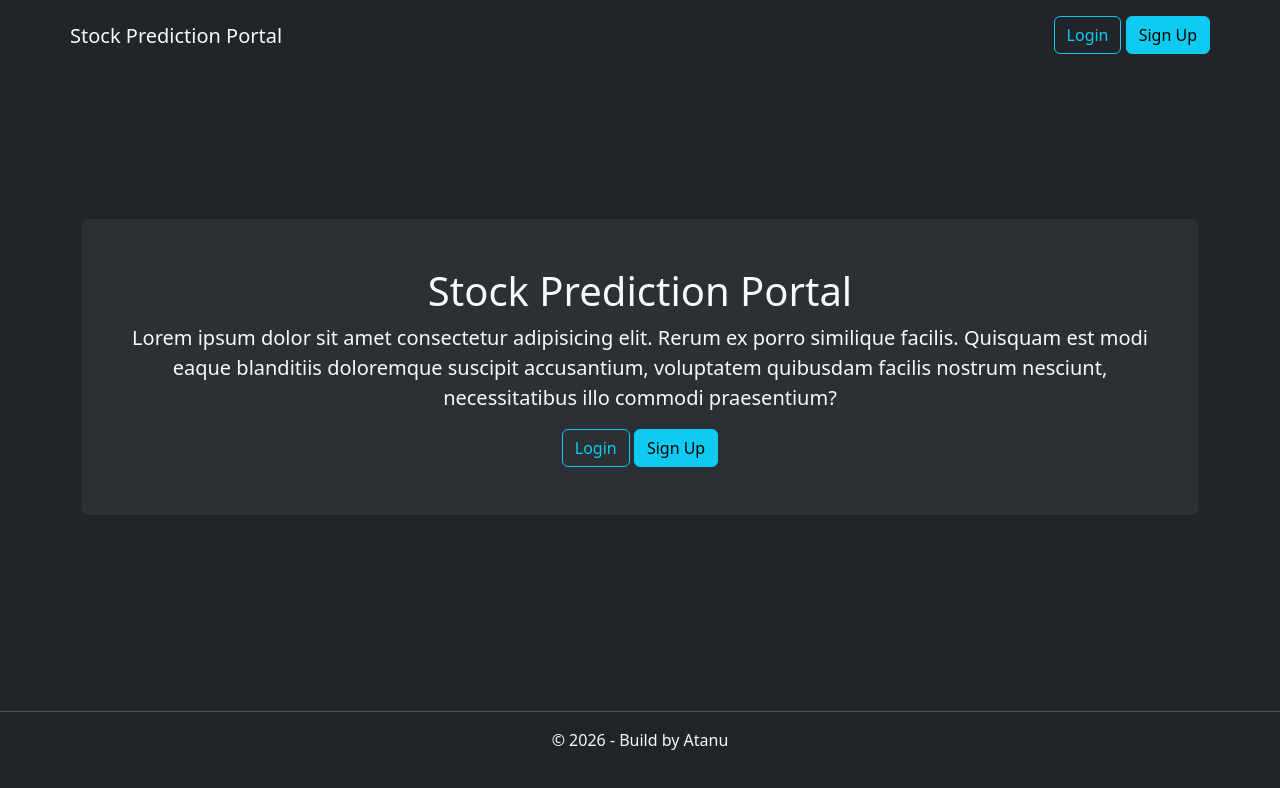
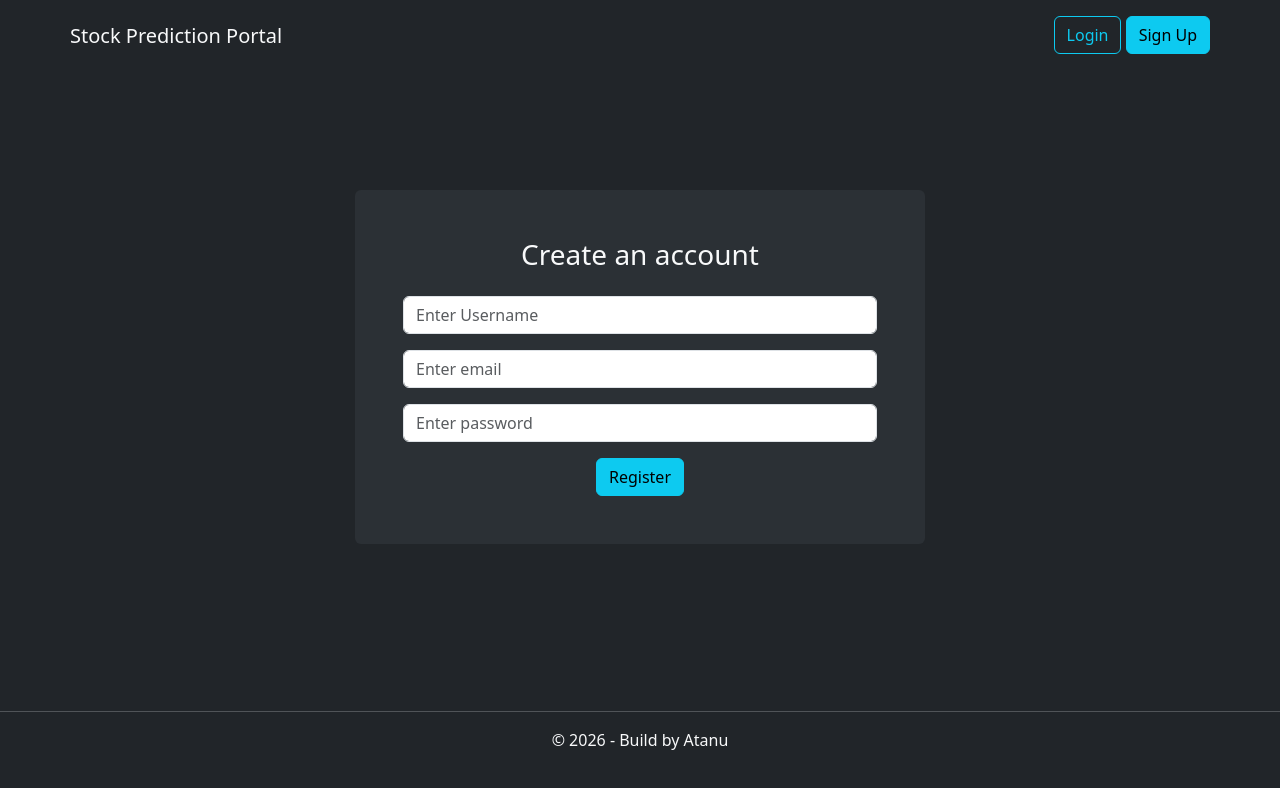
Before and after one commit to atanu-git-debug/stock-prediction-portal, a React (Vite) app in the folder frontend-REACT/: page /register in a window 1280 px wide. Shown: the top 788 px of the page. Built offline with nearby package versions, Linux system fonts and the light colour scheme.

Commit message:
registration page

```diff
--- a/frontend-REACT/src/App.jsx
+++ b/frontend-REACT/src/App.jsx
@@ -1,19 +1,26 @@
-import { useState } from 'react'
 import './assets/css/style.css'
+import Main from './components/Main'
+import {Routes,Route,BrowserRouter} from "react-router-dom"
+import Register from './components/Register'
 import Hader from './components/Hader'
-import Main from './components/Main'
-
 import Footerbar from './components/Footerbar'
+import Login from './components/Login'
 
 
 function App() {
 
-
   return (
     <>
-      <Hader/>
-      <Main/>
-      <Footerbar/>
+
+      <BrowserRouter>
+        <Hader/>
+        <Routes>
+          <Route path='/' element={<Main/>} />
+          <Route path='register/' element={<Register/>} />
+          <Route path='login/' element={<Login/>} />
+        </Routes>
+        <Footerbar/>
+      </BrowserRouter>
     </>
   )
 }
--- a/frontend-REACT/src/components/Button.jsx
+++ b/frontend-REACT/src/components/Button.jsx
@@ -1,10 +1,12 @@
 import React from 'react'
+import { Link } from 'react-router-dom'
+
 
 const Button = (props) => {
   return (
     <>
 
-        <a href="" className={`btn ${props.class}`}>{props.text}</a>
+        <Link to={props.url} className={`btn ${props.className}`}>{props.text}</Link>
 
     </>
   )
--- a/frontend-REACT/src/components/Hader.jsx
+++ b/frontend-REACT/src/components/Hader.jsx
@@ -1,15 +1,17 @@
 import React from 'react'
 import Button from './Button'
+import { Link } from 'react-router-dom'
+
 
 const Hader = () => {
   return (
     <>
         <nav className='navbar container pt-3 pb-3 align-items-start'>
-            <a  className='navbar-brand text-light'>Stock Prediction Portal</a>
+            <Link  className='navbar-brand text-light' to='/'>Stock Prediction Portal</Link>
             <div>
-                <Button text='Login' class='btn-outline-info'/>
+                <Button text='Login' className='btn-outline-info' url='/login'/>
                     &nbsp;
-                <Button text='Sign Up' class='btn-info'/>
+                <Button text='Sign Up' className='btn-info' url='/register'/>
             </div>
         </nav>
     </>
--- /dev/null
+++ b/frontend-REACT/src/components/Login.jsx
@@ -0,0 +1,9 @@
+import React from 'react'
+
+const Login = () => {
+  return (
+    <h1 className='text-light'>Login</h1>
+  )
+}
+
+export default Login
--- a/frontend-REACT/src/components/Main.jsx
+++ b/frontend-REACT/src/components/Main.jsx
@@ -1,20 +1,23 @@
 import React from 'react'
 import Button from './Button'
+
 
 const Main = () => {
   return (
     <>
+
         <div className='container'>
             <div className='p-5 text-center bg-light-dark rounded'>
                 <h1 className='text-light'>Stock Prediction Portal</h1>
                 <p className='text-light lead'>Lorem ipsum dolor sit amet consectetur adipisicing elit. Rerum ex porro similique facilis. Quisquam est modi eaque blanditiis doloremque suscipit accusantium, voluptatem quibusdam facilis nostrum nesciunt, necessitatibus illo commodi praesentium?</p>
                 <div>
-                    <Button text='Login' class='btn-outline-info'/>
-                    &nbsp;
-                    <Button text='Sign Up' class='btn-info'/>
+                    <Button text='Login' className='btn-outline-info' url='/login' />
+                    {" "}
+                    <Button text='Sign Up' className='btn-info' url='/register'/>
                 </div>
             </div>
         </div>
+
     </>
   )
 }
--- /dev/null
+++ b/frontend-REACT/src/components/Register.jsx
@@ -0,0 +1,69 @@
+import { useState } from "react"
+import axios from 'axios'
+import { FontAwesomeIcon } from '@fortawesome/react-fontawesome'
+import {faSpinner} from '@fortawesome/free-solid-svg-icons'
+
+const Register = () => {
+    const [username,setUsername] = useState('')
+    const [email,setEmail] = useState('')
+    const [password,setPassword] = useState('')
+    const [errors,setError] = useState({})
+    const [success,setSuccess] = useState(false)
+    const [loading,setLoading] = useState(false)
+    const handelRegistration = async (e) =>{
+        e.preventDefault();
+        setLoading(true);
+
+        const userData = {
+            username,email,password
+        }
+        try {
+            const response = await axios.post('http://127.0.0.1:8000/api/v1/register/',userData)
+            console.log(response.data)
+            console.log('Successful');
+            setError({})
+            setSuccess(true)
+
+        } catch (error) {
+            setError(error.response.data)
+            console.log(error.response.data);
+
+        }finally{
+            setLoading(false)
+        }
+    }
+  return (
+    <>
+        <div className="container">
+            <div className="row justify-content-center">
+                <div className="col-md-6 bg-light-dark p-5 rounded">
+                    <h3 className='text-light text-center mb-4'>Create an account</h3>
+                    <form onSubmit={handelRegistration}>
+                        <div className="mb-3">
+                            <input type="text" className='form-control' placeholder='Enter Username' name="username" value={username} onChange={(e)=>setUsername(e.target.value)} />
+                            <small>{errors.username&& <div className="text-danger">{errors.username}</div>}</small>
+                        </div>
+                        <div className="mb-3">
+                            <input type="email" name="email" className='form-control ' placeholder='Enter email' value={email} onChange={(e)=>setEmail(e.target.value)} />
+                        </div>
+                        <div className="mb-3">
+                            <input type="password" name="password" className='form-control' placeholder='Enter password' password={password} onChange={(e)=>setPassword(e.target.value)} />
+                            <small>{errors.password&& <div className="text-danger">{errors.password}</div>}</small>
+                        </div>
+                        {success && <div className="alert alert-success">Registration Successful</div> }
+                        {loading ? (
+                            <button type='submit' className='btn btn-info d-block mx-auto' disabled> <FontAwesomeIcon icon={faSpinner} spin /> Please Wait...</button>
+                        ):(
+                            <button type='submit' className='btn btn-info d-block mx-auto'>Register</button>
+                        )}
+
+
+                    </form>
+                </div>
+            </div>
+        </div>
+    </>
+  )
+}
+
+export default Register
--- a/frontend-REACT/src/main.jsx
+++ b/frontend-REACT/src/main.jsx
@@ -4,6 +4,9 @@ import App from './App.jsx'
 
 createRoot(document.getElementById('root')).render(
   <StrictMode>
+
     <App />
+
+
   </StrictMode>,
 )
```
Also changed, not shown: frontend-REACT/package.json (+8 -1 lines), 2 other files (tests, documents, lock files or other folders).
